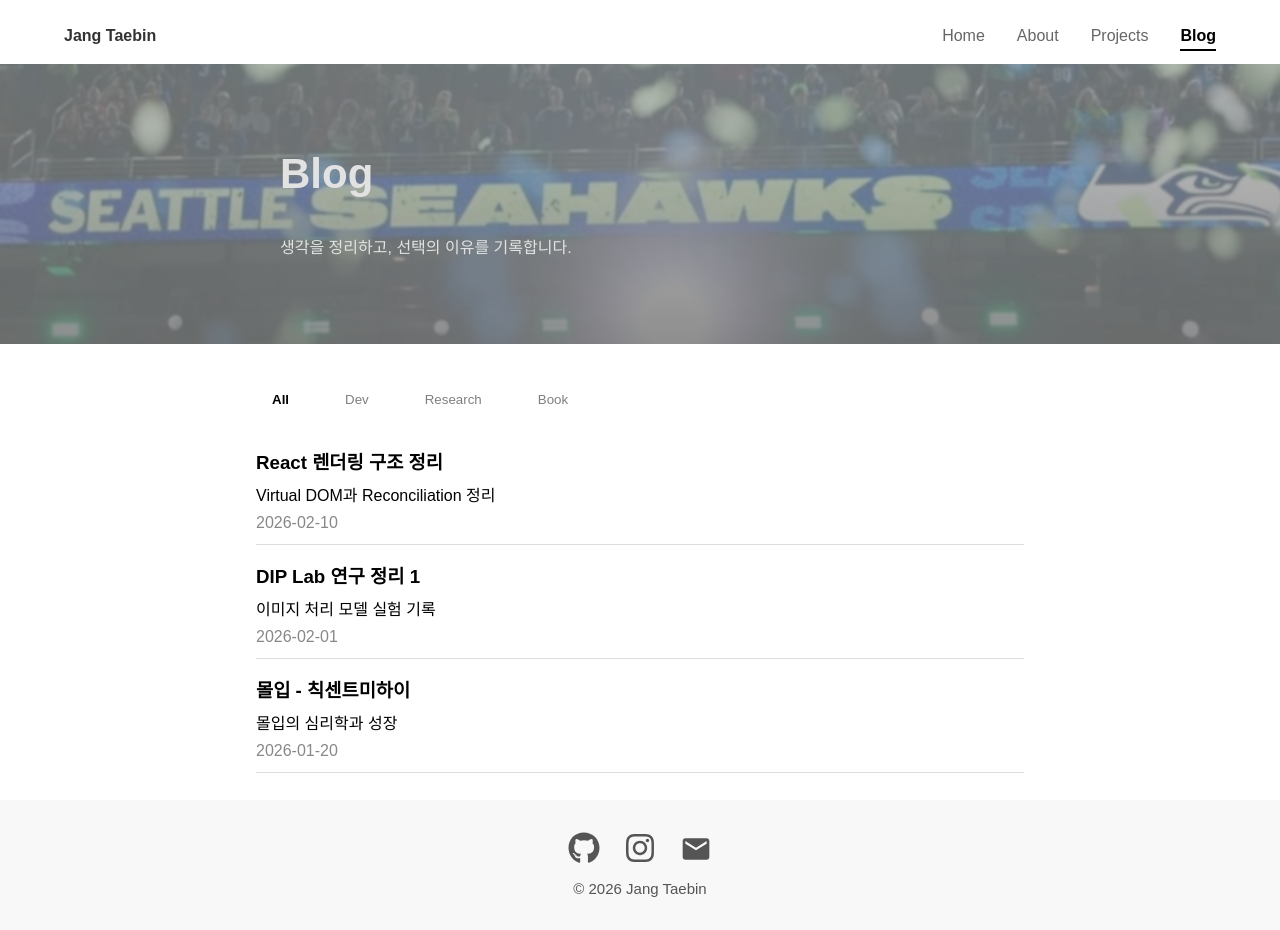
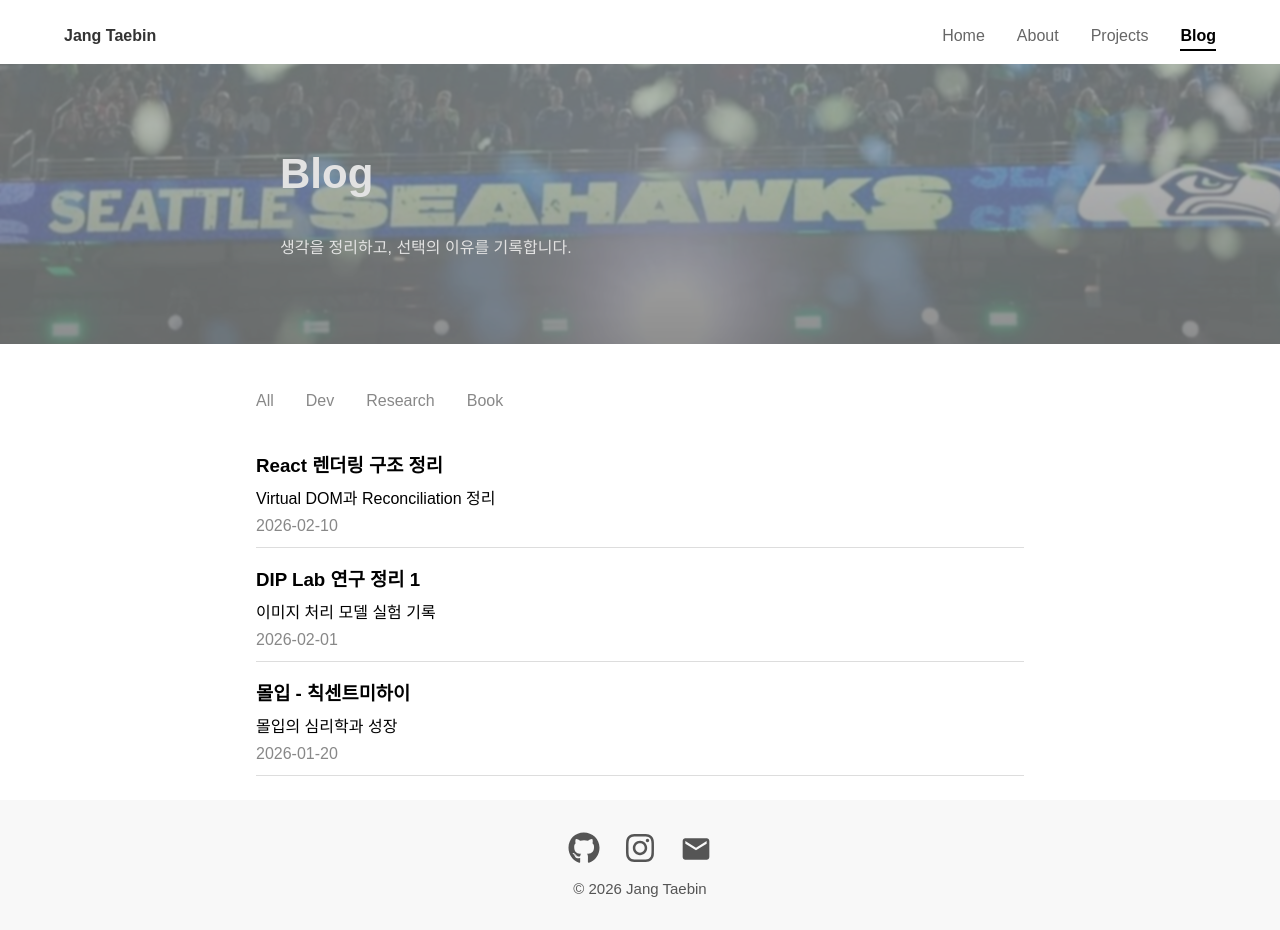
Before and after one commit to jangtaebin3/jangtaebin3.github.io, a React (Vite) app: page /blog in a window 1280 px wide. Built offline with nearby package versions, Linux system fonts and the light colour scheme.

Commit message:
feat: Tab 버튼 애니메이션 추가, ActiveIndicator style 컴포넌트 추가

```diff
--- a/src/pages/Blog/components/style.ts
+++ b/src/pages/Blog/components/style.ts
@@ -1,23 +1,35 @@
+import { motion } from 'framer-motion';
 import styled from 'styled-components';
 
 export const TabMenuContainer = styled.div`
   display: flex;
-  gap: 24px;
+  gap: 32px;
 `;
 
-export const TabButton = styled.button<{ active: boolean }>`
+export const TabButton = styled.button<{ $active: boolean }>`
+  position: relative;
+  background: none;
   border: none;
-  background: none;
-  font-weight: ${props => props.active ? 600 : 400};
-  opacity: ${props => props.active ? 1 : 0.5};
+  padding: 8px 0;
+  font-size: 16px;
   cursor: pointer;
-  border-radius: 16px;
-  padding: 8px 16px;
+  color: ${({ $active }) => ($active ? '#000' : '#888')};
+  transition: color 0.3s ease;
+
   &:hover {
-    opacity: 1;
-    background-color: #f0f0f0;
+    color: #000;
   }
-`;
+`
+
+export const ActiveIndicator = styled(motion.div)`
+  position: absolute;
+  bottom: -4px;
+  left: 0;
+  right: 0;
+  height: 2px;
+  background: #000;
+  border-radius: 2px;
+`
 
 export const PostListContainer = styled.div`
   width: 100%;
```
